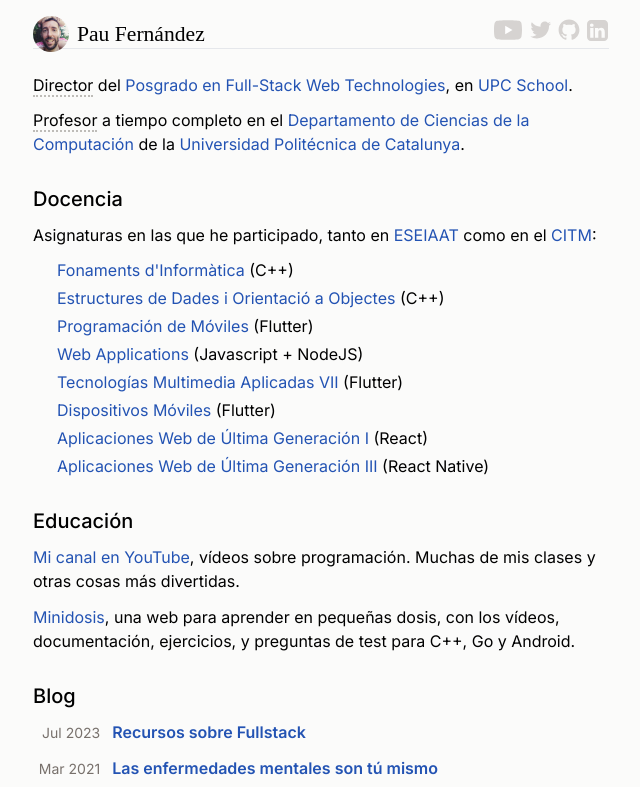
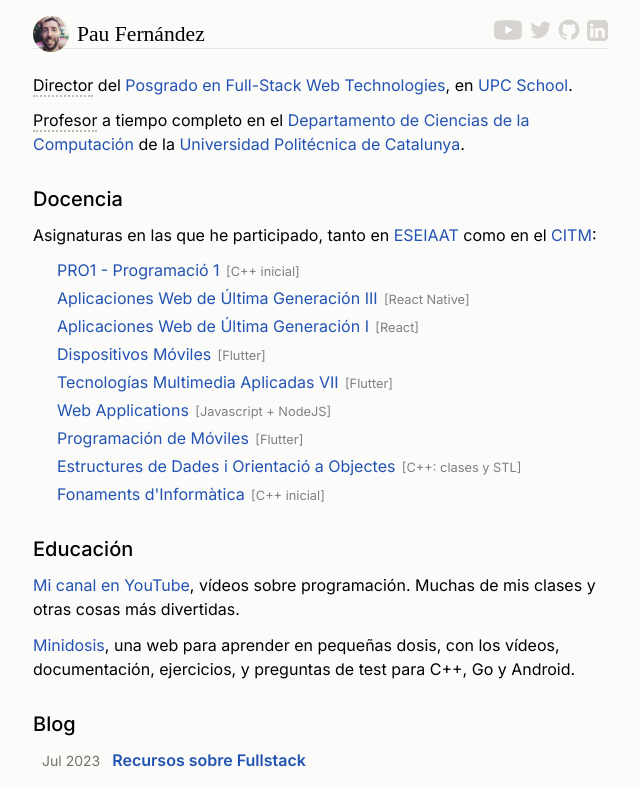
Before and after one commit to pauek/pauek.info, a Next.js app: page / in a window 1280 px wide. Shown: the top 787 px of the page, without its empty margins (319-959 px from the left). Built offline with nearby package versions, Linux system fonts and the light colour scheme; no server answers.

Commit message:
Actualizaciones + redirect

```diff
--- a/app/globals.css
+++ b/app/globals.css
@@ -207,3 +207,8 @@ footer {
   list-style-type: none;
   margin-bottom: 0.25em;
 }
+.courses .course .content {
+  color: gray;
+  font-size: 0.8em;
+  margin-left: 0.5em;
+}
--- a/components/home/Teaching.tsx
+++ b/components/home/Teaching.tsx
@@ -12,14 +12,14 @@ export const Teaching = () => {
       <h2>Docencia</h2>
       <div>
         <p>
-          Asignaturas en las que he participado, tanto en{" "}
-          <a href="https://eseiaat.upc.edu">ESEIAAT</a> como en el{" "}
-          <a href="https://citm.upc.edu">CITM</a>:
+          Asignaturas en las que he participado, tanto en <a href="https://eseiaat.upc.edu">ESEIAAT</a> como
+          en el <a href="https://citm.upc.edu">CITM</a>:
         </p>
         <ul className="courses">
-          {(courses as Array<Course>).map((course) => (
-            <li key={course.href}>
-              <a href={course.href}>{course.title}</a> ({course.content})
+          {(courses as Array<Course>).reverse().map((course) => (
+            <li key={course.href} className="course">
+              <a href={course.href}>{course.title}</a>
+              <span className="content">[{course.content}]</span>
             </li>
           ))}
         </ul>
--- a/components/home/courses.json
+++ b/components/home/courses.json
@@ -2,12 +2,12 @@
   {
     "href": "https://www.upc.edu/grau/guiadocent/pdf/esp/320002/fundamentos-de-informatica.pdf",
     "title": "Fonaments d'Informàtica",
-    "content": "C++"
+    "content": "C++ inicial"
   },
   {
     "href": "https://www.upc.edu/grau/guiadocent/pdf/esp/320099/fundamentos-de-informatica.pdf",
     "title": "Estructures de Dades i Orientació a Objectes",
-    "content": "C++"
+    "content": "C++: clases y STL"
   },
   {
     "href": "https://www.upc.edu/grau/guiadocent/pdf/esp/320166/fundamentos-de-informatica.pdf",
@@ -38,5 +38,10 @@
     "href": "https://www.upc.edu/estudispdf/guia_docent.php?codi=804127&lang=esp",
     "title": "Aplicaciones Web de Última Generación III",
     "content": "React Native"
+  },
+  {
+    "href": "https://pro1.cs.upc.edu",
+    "title": "PRO1 - Programació 1",
+    "content": "C++ inicial"
   }
 ]
```
Also changed, not shown: middleware.ts (added, +15 -0 lines), package.json (+6 -6 lines), 1 other file (tests, documents, lock files or other folders).
